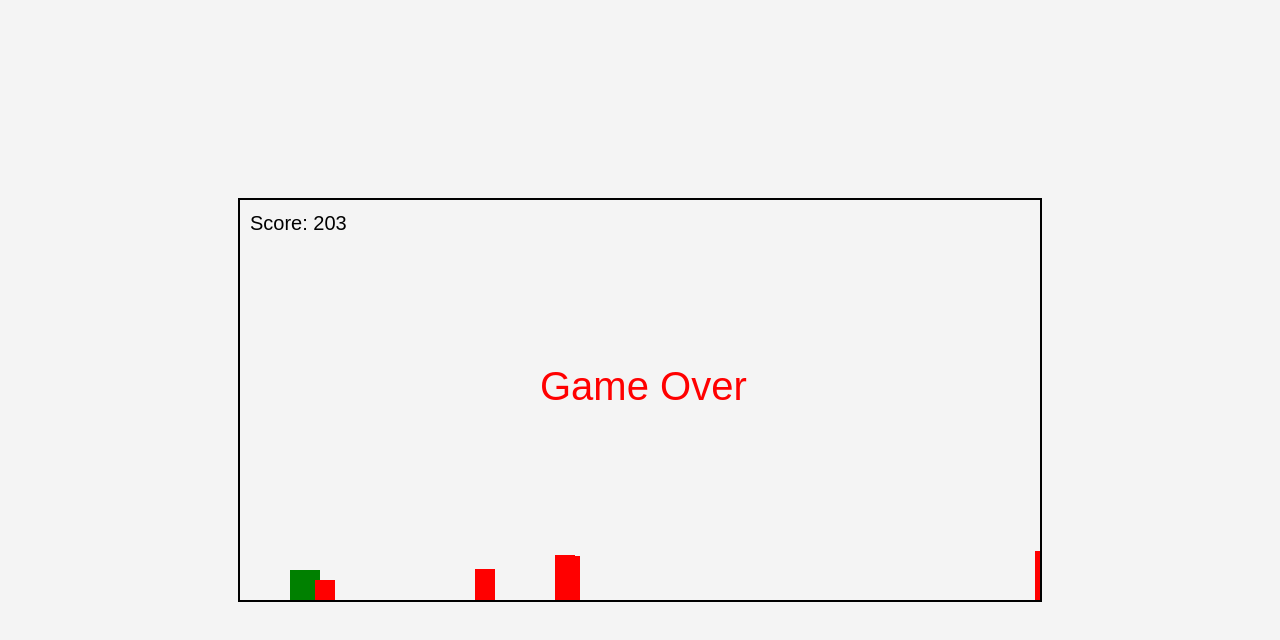
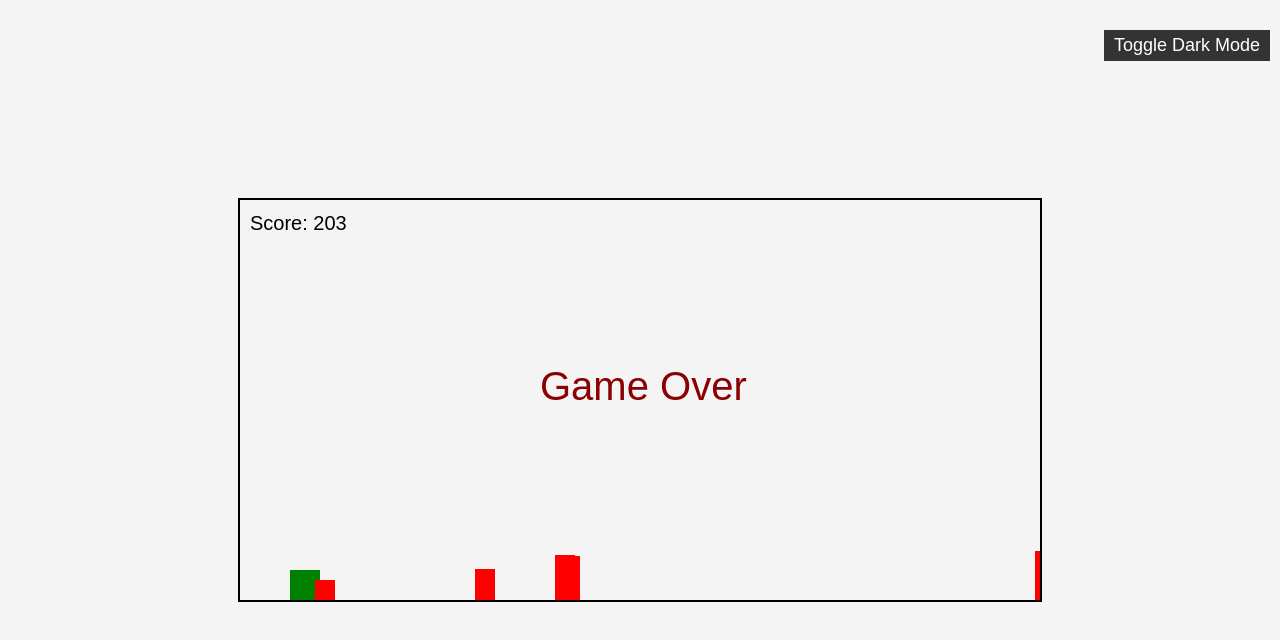
Before and after one commit to IHO269/Games, a plain HTML site: page DinoGame/src/index.html in a window 1280 px wide. Drawn offline with Linux system fonts and the light colour scheme; files whose address does not match are found by name.

Commit message:
Ajout du mode sombre avec bouton de bascule

```diff
--- a/DinoGame/src/css/style.css
+++ b/DinoGame/src/css/style.css
@@ -6,6 +6,12 @@ body {
     align-items: center;
     height: 100vh;
     background-color: #f4f4f4;
+    transition: background-color 0.3s, color 0.3s;
+}
+
+body.dark-mode {
+    background-color: #121212;
+    color: #ffffff;
 }
 
 #game-container {
@@ -44,8 +50,33 @@ button {
     cursor: pointer;
 }
 
+#theme-toggle-container {
+    position: absolute;
+    top: 10px;
+    right: 10px;
+    z-index: 10;
+}
+
+#theme-toggle {
+    padding: 5px 10px;
+    background-color: #333;
+    color: white;
+    border: none;
+    cursor: pointer;
+    transition: background-color 0.3s;
+}
+
+body.dark-mode #theme-toggle {
+    background-color: #f4f4f4;
+    color: #121212;
+}
+
 canvas {
     border: 2px solid #000;
     background: url('../images/background.png') repeat-x;
     background-size: cover;
 }
+
+body.dark-mode canvas {
+    border-color: #ffffff;
+}
--- a/DinoGame/src/index.html
+++ b/DinoGame/src/index.html
@@ -7,6 +7,9 @@
     <link rel="stylesheet" href="./css/style.css">
 </head>
 <body>
+    <div id="theme-toggle-container">
+        <button id="theme-toggle">Toggle Dark Mode</button>
+    </div>
     <canvas id="gameCanvas"></canvas>
     <script src="./js/utils.js"></script>
     <script src="./js/player.js"></script>
--- a/DinoGame/src/js/game.js
+++ b/DinoGame/src/js/game.js
@@ -1,5 +1,6 @@
 const canvas = document.getElementById('gameCanvas');
 const ctx = canvas.getContext('2d');
+const themeToggle = document.getElementById('theme-toggle');
 
 canvas.width = 800;
 canvas.height = 400;
@@ -8,10 +9,17 @@ let player = new Player(50, canvas.height - 50, 30, 30, 'green');
 let obstacles = [];
 let gameRunning = true;
 let score = 0;
+let isDarkMode = false;
+
+// Theme toggle functionality
+themeToggle.addEventListener('click', () => {
+    isDarkMode = !isDarkMode;
+    document.body.classList.toggle('dark-mode');
+});
 
 function spawnObstacle() {
     const height = randomInt(20, 50);
-    obstacles.push(new Obstacle(canvas.width, canvas.height - height, 20, height, 5, 'red'));
+    obstacles.push(new Obstacle(canvas.width, canvas.height - height, 20, height, 5, isDarkMode ? 'lightgray' : 'red'));
 }
 
 function detectCollision(player, obstacle) {
@@ -49,19 +57,21 @@ function update() {
 }
 
 function draw() {
-    ctx.clearRect(0, 0, canvas.width, canvas.height);
+    // Clear canvas with theme-aware background
+    ctx.fillStyle = isDarkMode ? '#121212' : '#f4f4f4';
+    ctx.fillRect(0, 0, canvas.width, canvas.height);
 
     player.draw(ctx);
 
     obstacles.forEach(obstacle => obstacle.draw(ctx));
 
     // Draw score
-    ctx.fillStyle = 'black';
+    ctx.fillStyle = isDarkMode ? 'white' : 'black';
     ctx.font = '20px Arial';
     ctx.fillText(`Score: ${score}`, 10, 30);
 
     if (!gameRunning) {
-        ctx.fillStyle = 'red';
+        ctx.fillStyle = isDarkMode ? 'red' : 'darkred';
         ctx.font = '40px Arial';
         ctx.fillText('Game Over', canvas.width / 2 - 100, canvas.height / 2);
     }
```
